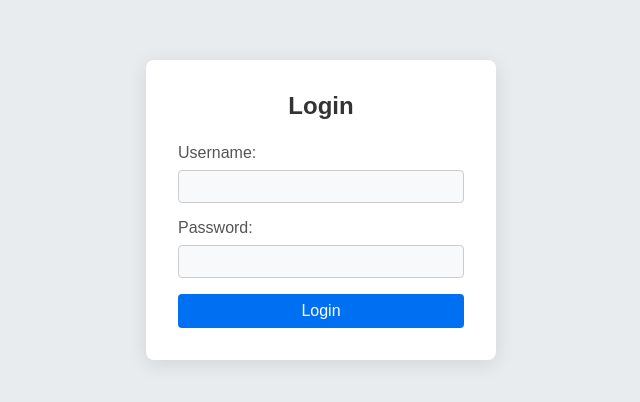
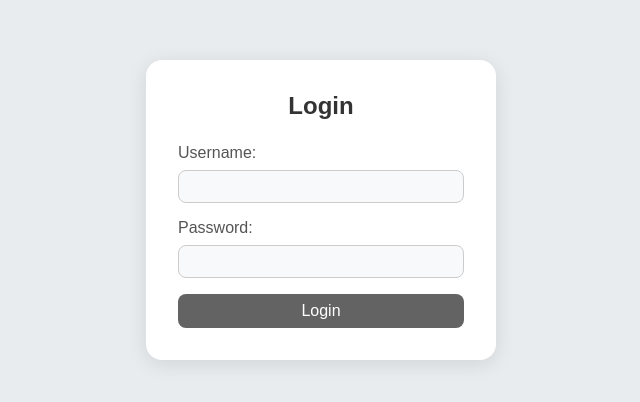
Before and after one commit to krushna06/Links-Manager, a Next.js app: page / in a window 1280 px wide. Shown: the part 190-592 px from the top of the page, without its empty margins (319-959 px from the left). Built offline with nearby package versions, Linux system fonts and the light colour scheme.

Commit message:
perf: made the login module better

```diff
--- a/styles/Login.module.css
+++ b/styles/Login.module.css
@@ -10,7 +10,7 @@
 .loginForm {
   background-color: white;
   padding: 2rem;
-  border-radius: 8px;
+  border-radius: 16px;
   box-shadow: 0 4px 20px rgba(0, 0, 0, 0.1);
   width: 350px;
 }
@@ -33,7 +33,7 @@
   padding: 0.5rem;
   margin-bottom: 1rem;
   border: 1px solid #ccc;
-  border-radius: 4px;
+  border-radius: 8px;
   background-color: #f8f9fa;
   color: #333;
   transition: border-color 0.3s, background-color 0.3s;
@@ -48,17 +48,17 @@
 .button {
   width: 100%;
   padding: 0.5rem;
-  background-color: #0070f3;
+  background-color: #636363;
   color: white;
   border: none;
-  border-radius: 4px;
+  border-radius: 8px;
   cursor: pointer;
   font-size: 16px;
   transition: background-color 0.3s;
 }
 
 .button:hover {
-  background-color: #005bb5;
+  background-color: #464646;
 }
 
 .error {
```
